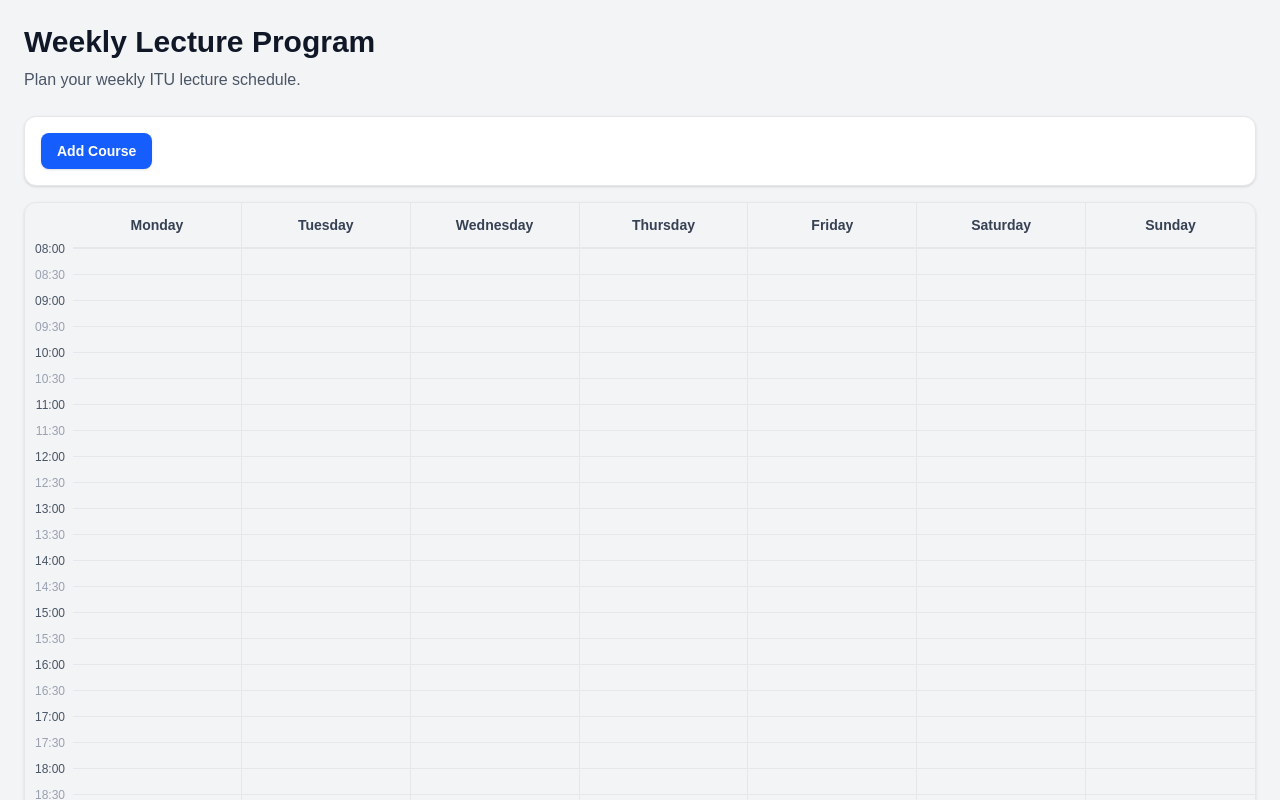
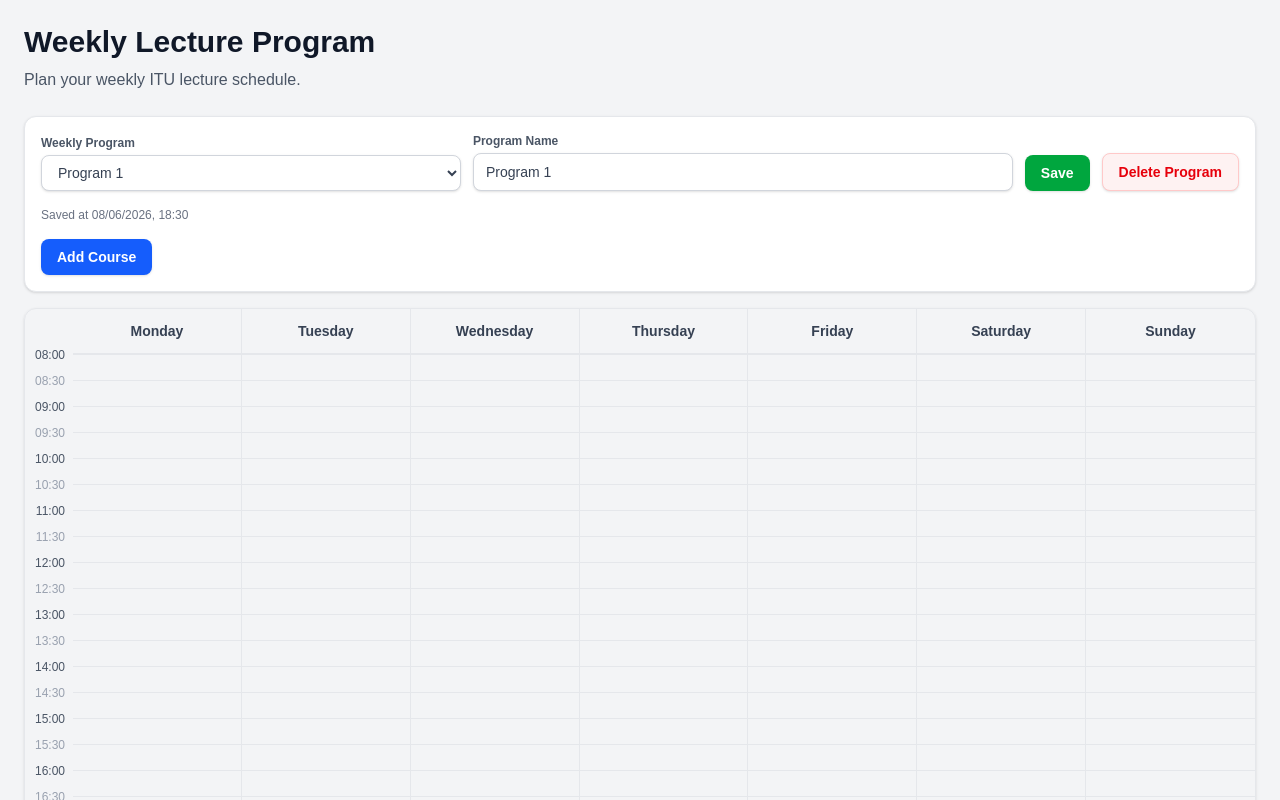
Before and after one commit to remreozkaya/simplify, a Next.js app: page / in a window 1280 px wide. Shown: the top 800 px of the page. Built offline with nearby package versions, Linux system fonts and the light colour scheme.

Commit message:
Weekly program save feature is added.

```diff
--- a/src/components/calendar/WeeklyCalendar.tsx
+++ b/src/components/calendar/WeeklyCalendar.tsx
@@ -1,34 +1,48 @@
 "use client";
 
-import { useState } from "react";
+import { useEffect, useState } from "react";
 
 import {
   days,
   type CourseBlock,
   type CourseOption,
+  type CourseSelection,
   type Day,
   type FacultyOption,
+  type WeeklyProgram,
 } from "@/types/calendar";
 
 import { mockCourseCatalog } from "@/data/mockCourseCatalog";
-
-type CourseSelection = {
-  id: string;
-  facultyCode: string;
-  courseId: string;
-  sessionId: string;
-  courseBlockId?: string;
-};
 
 // Calendar scale settings.
 const SLOT_HEIGHT = 26;
 const SLOT_MINUTES = 30;
 const START_TIME = "08:00";
 
+const WEEKLY_PROGRAMS_STORAGE_KEY = "simplify-weekly-programs";
+const NEW_PROGRAM_VALUE = "__new_program__";
+
 const selectClassName =
   "min-w-0 w-full truncate rounded-lg border border-gray-300 bg-white px-3 py-2 text-sm text-gray-700 shadow-sm outline-none transition focus:border-blue-500 focus:ring-2 focus:ring-blue-100 disabled:cursor-not-allowed disabled:bg-gray-100 disabled:text-gray-400";
 
+const inputClassName =
+  "min-w-0 w-full rounded-lg border border-gray-300 bg-white px-3 py-2 text-sm text-gray-700 shadow-sm outline-none transition focus:border-blue-500 focus:ring-2 focus:ring-blue-100";
+
 const timeLabels = generateTimeLabels();
+
+function createId(prefix: string) {
+  return `${prefix}-${Date.now()}-${Math.random().toString(36).slice(2, 8)}`;
+}
+
+function createEmptyProgram(name: string): WeeklyProgram {
+  return {
+    id: createId("program"),
+    name,
+    courseBlocks: [],
+    courseSelections: [],
+    updatedAt: new Date().toISOString(),
+  };
+}
 
 function generateTimeLabels() {
   const labels: string[] = [];
@@ -90,8 +104,28 @@ function getSessionById(course: CourseOption | undefined, sessionId: string) {
   return course?.sessions.find((session) => session.id === sessionId);
 }
 
+function formatUpdatedAt(updatedAt: string) {
+  const date = new Date(updatedAt);
+
+  if (Number.isNaN(date.getTime())) {
+    return "";
+  }
+
+  return date.toLocaleString("en-GB", {
+    day: "2-digit",
+    month: "2-digit",
+    year: "numeric",
+    hour: "2-digit",
+    minute: "2-digit",
+  });
+}
+
 export default function WeeklyCalendar() {
   const [courseCatalog] = useState<FacultyOption[]>(mockCourseCatalog);
+
+  const [weeklyPrograms, setWeeklyPrograms] = useState<WeeklyProgram[]>([]);
+  const [selectedProgramId, setSelectedProgramId] = useState("");
+  const [programName, setProgramName] = useState("");
 
   // Actual course blocks shown on the weekly calendar.
   const [courseBlocks, setCourseBlocks] = useState<CourseBlock[]>([]);
@@ -101,11 +135,193 @@ export default function WeeklyCalendar() {
     [],
   );
 
+  const [hasLoadedPrograms, setHasLoadedPrograms] = useState(false);
+  const [hasUnsavedChanges, setHasUnsavedChanges] = useState(false);
+
   const calendarHeight = (timeLabels.length - 1) * SLOT_HEIGHT;
+
+  const selectedProgram = weeklyPrograms.find(
+    (program) => program.id === selectedProgramId,
+  );
+
+  useEffect(() => {
+    let savedPrograms: WeeklyProgram[] = [];
+
+    try {
+      const storedPrograms = localStorage.getItem(WEEKLY_PROGRAMS_STORAGE_KEY);
+
+      if (storedPrograms) {
+        const parsedPrograms = JSON.parse(storedPrograms);
+
+        if (Array.isArray(parsedPrograms)) {
+          savedPrograms = parsedPrograms;
+        }
+      }
+    } catch {
+      savedPrograms = [];
+    }
+
+    const initialPrograms =
+      savedPrograms.length > 0
+        ? savedPrograms
+        : [createEmptyProgram("Program 1")];
+
+    const firstProgram = initialPrograms[0];
+
+    setWeeklyPrograms(initialPrograms);
+    setSelectedProgramId(firstProgram.id);
+    setProgramName(firstProgram.name);
+    setCourseBlocks(firstProgram.courseBlocks ?? []);
+    setCourseSelections(firstProgram.courseSelections ?? []);
+    setHasLoadedPrograms(true);
+    setHasUnsavedChanges(false);
+  }, []);
+
+  useEffect(() => {
+    if (!hasLoadedPrograms) {
+      return;
+    }
+
+    localStorage.setItem(
+      WEEKLY_PROGRAMS_STORAGE_KEY,
+      JSON.stringify(weeklyPrograms),
+    );
+  }, [weeklyPrograms, hasLoadedPrograms]);
+
+  function markProgramAsChanged() {
+    setHasUnsavedChanges(true);
+  }
+
+  function confirmDiscardUnsavedChanges() {
+    if (!hasUnsavedChanges) {
+      return true;
+    }
+
+    return window.confirm(
+      "You have unsaved changes. If you continue, your current changes will be lost. Continue?",
+    );
+  }
+
+  function loadProgram(programId: string) {
+    if (programId === NEW_PROGRAM_VALUE) {
+      handleCreateProgram();
+      return;
+    }
+
+    if (!confirmDiscardUnsavedChanges()) {
+      return;
+    }
+
+    const programToLoad = weeklyPrograms.find(
+      (program) => program.id === programId,
+    );
+
+    if (!programToLoad) {
+      return;
+    }
+
+    setSelectedProgramId(programToLoad.id);
+    setProgramName(programToLoad.name);
+    setCourseBlocks(programToLoad.courseBlocks ?? []);
+    setCourseSelections(programToLoad.courseSelections ?? []);
+    setHasUnsavedChanges(false);
+  }
+
+  function handleCreateProgram() {
+    if (!confirmDiscardUnsavedChanges()) {
+      return;
+    }
+
+    const newProgram = createEmptyProgram(`Program ${weeklyPrograms.length + 1}`);
+
+    setWeeklyPrograms((currentPrograms) => [...currentPrograms, newProgram]);
+    setSelectedProgramId(newProgram.id);
+    setProgramName(newProgram.name);
+    setCourseBlocks([]);
+    setCourseSelections([]);
+    setHasUnsavedChanges(false);
+  }
+
+  function handleSaveProgram() {
+    const trimmedProgramName = programName.trim() || "Untitled Program";
+
+    const savedProgram: WeeklyProgram = {
+      id: selectedProgramId || createId("program"),
+      name: trimmedProgramName,
+      courseBlocks,
+      courseSelections,
+      updatedAt: new Date().toISOString(),
+    };
+
+    setWeeklyPrograms((currentPrograms) => {
+      const programAlreadyExists = currentPrograms.some(
+        (program) => program.id === savedProgram.id,
+      );
+
+      if (!programAlreadyExists) {
+        return [...currentPrograms, savedProgram];
+      }
+
+      return currentPrograms.map((program) =>
+        program.id === savedProgram.id ? savedProgram : program,
+      );
+    });
+
+    setSelectedProgramId(savedProgram.id);
+    setProgramName(trimmedProgramName);
+    setHasUnsavedChanges(false);
+  }
+
+  function handleDeleteProgram() {
+    const programToDelete = weeklyPrograms.find(
+      (program) => program.id === selectedProgramId,
+    );
+
+    const confirmed = window.confirm(
+      `Are you sure you want to delete "${
+        programToDelete?.name ?? "this program"
+      }"? This action cannot be undone.`,
+    );
+
+    if (!confirmed) {
+      return;
+    }
+
+    const remainingPrograms = weeklyPrograms.filter(
+      (program) => program.id !== selectedProgramId,
+    );
+
+    if (remainingPrograms.length === 0) {
+      const newProgram = createEmptyProgram("Program 1");
+
+      setWeeklyPrograms([newProgram]);
+      setSelectedProgramId(newProgram.id);
+      setProgramName(newProgram.name);
+      setCourseBlocks([]);
+      setCourseSelections([]);
+      setHasUnsavedChanges(false);
+
+      return;
+    }
+
+    const nextProgram = remainingPrograms[0];
+
+    setWeeklyPrograms(remainingPrograms);
+    setSelectedProgramId(nextProgram.id);
+    setProgramName(nextProgram.name);
+    setCourseBlocks(nextProgram.courseBlocks ?? []);
+    setCourseSelections(nextProgram.courseSelections ?? []);
+    setHasUnsavedChanges(false);
+  }
+
+  function handleProgramNameChange(newProgramName: string) {
+    setProgramName(newProgramName);
+    markProgramAsChanged();
+  }
 
   function handleAddSelectionRow() {
     const newSelection: CourseSelection = {
-      id: `selection-${Date.now()}`,
+      id: createId("selection"),
       facultyCode: "",
       courseId: "",
       sessionId: "",
@@ -115,6 +331,8 @@ export default function WeeklyCalendar() {
       newSelection,
       ...currentSelections,
     ]);
+
+    markProgramAsChanged();
   }
 
   function removeCourseBlock(courseBlockId: string | undefined) {
@@ -137,6 +355,8 @@ export default function WeeklyCalendar() {
         (currentSelection) => currentSelection.id !== selection.id,
       ),
     );
+
+    markProgramAsChanged();
   }
 
   function handleFacultyChange(selectionId: string, facultyCode: string) {
@@ -161,6 +381,8 @@ export default function WeeklyCalendar() {
         };
       }),
     );
+
+    markProgramAsChanged();
   }
 
   function handleCourseChange(selectionId: string, courseId: string) {
@@ -184,6 +406,8 @@ export default function WeeklyCalendar() {
         };
       }),
     );
+
+    markProgramAsChanged();
   }
 
   function handleSessionChange(selectionId: string, sessionId: string) {
@@ -217,11 +441,13 @@ export default function WeeklyCalendar() {
         }),
       );
 
+      markProgramAsChanged();
+
       return;
     }
 
     const courseBlockId =
-      currentSelection.courseBlockId ?? `course-${Date.now()}`;
+      currentSelection.courseBlockId ?? createId("course");
 
     const newCourseBlock: CourseBlock = {
       id: courseBlockId,
@@ -261,11 +487,80 @@ export default function WeeklyCalendar() {
         };
       }),
     );
+
+    markProgramAsChanged();
   }
 
   return (
     <div className="w-full space-y-4">
       <div className="w-full rounded-xl border border-gray-200 bg-white p-4 shadow-sm">
+        <div className="mb-4 grid gap-3 md:grid-cols-[minmax(0,1.4fr)_minmax(0,1.8fr)_auto_auto] md:items-end">
+          <div className="min-w-0">
+            <label className="mb-1 block text-xs font-semibold text-gray-600">
+              Weekly Program
+            </label>
+
+            <select
+              value={selectedProgramId}
+              onChange={(event) => loadProgram(event.target.value)}
+              disabled={!hasLoadedPrograms}
+              className={selectClassName}
+            >
+              {weeklyPrograms.map((program) => (
+                <option key={program.id} value={program.id}>
+                  {program.name}
+                </option>
+              ))}
+
+              <option value={NEW_PROGRAM_VALUE}>+ New Program</option>
+            </select>
+          </div>
+
+          <div className="min-w-0">
+            <label className="mb-1 block text-xs font-semibold text-gray-600">
+              Program Name
+            </label>
+
+            <input
+              type="text"
+              value={programName}
+              onChange={(event) => handleProgramNameChange(event.target.value)}
+              placeholder="Program name"
+              className={inputClassName}
+            />
+          </div>
+
+          <button
+            type="button"
+            onClick={handleSaveProgram}
+            disabled={!hasLoadedPrograms}
+            className="rounded-lg bg-green-600 px-4 py-2 text-sm font-semibold text-white shadow-sm transition hover:bg-green-700 disabled:cursor-not-allowed disabled:bg-green-300"
+          >
+            Save
+          </button>
+
+          <button
+            type="button"
+            onClick={handleDeleteProgram}
+            disabled={!hasLoadedPrograms}
+            className="rounded-lg border border-red-200 bg-red-50 px-4 py-2 text-sm font-semibold text-red-600 shadow-sm transition hover:bg-red-100 disabled:cursor-not-allowed disabled:opacity-50"
+          >
+            Delete Program
+          </button>
+        </div>
+
+        <div className="mb-4 text-xs text-gray-500">
+          {hasUnsavedChanges ? (
+            <span className="font-medium text-orange-600">
+              Unsaved changes
+            </span>
+          ) : selectedProgram?.updatedAt ? (
+            <span>Saved at {formatUpdatedAt(selectedProgram.updatedAt)}</span>
+          ) : (
+            <span>No saved changes yet</span>
+          )}
+        </div>
+
         <button
           type="button"
           onClick={handleAddSelectionRow}
```
Also changed, not shown: src/types/calendar.ts (+16 -0 lines).
